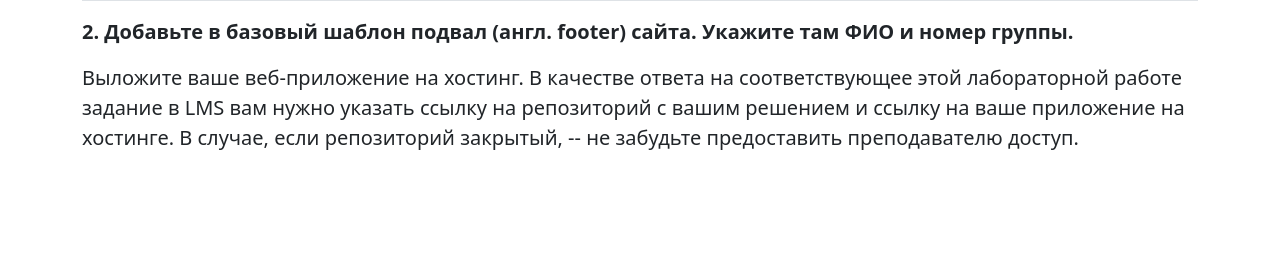
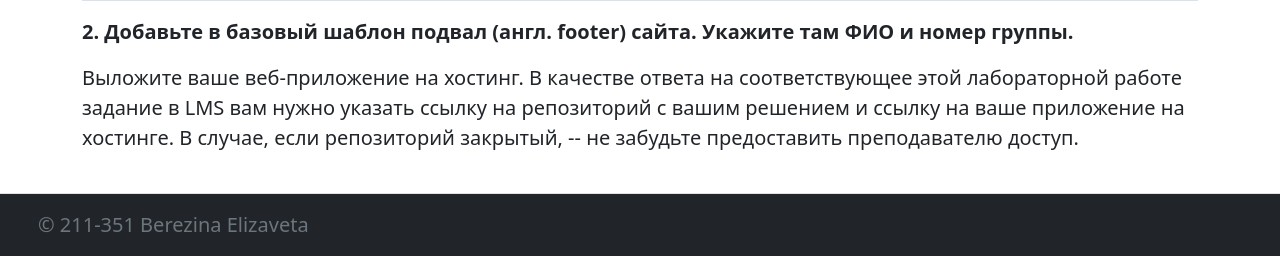
Before and after one commit to Mognoli/web_211-351_part_2, a Flask app: page / in a window 1280 px wide. Shown: the part 2004-2284 px from the top of the page. Before the commit the page ends 2154 px from the top, so only its background shows below. Run offline with Flask 2, Linux system fonts and the light colour scheme.

Commit message:
fix lab 1

```diff
--- a/lab1_template/app/app.py
+++ b/lab1_template/app/app.py
@@ -21,7 +21,7 @@ def generate_comments(replies=True):
     for i in range(random.randint(1, 5)):
         comment = { 'author': fake.name(),
                     'text': fake.text(),
-                    'img_num': random.randint(1, 5),
+                    'img_num': str(random.randint(1, 4))+'.png',
                     'position':  random.randint(0, 2)
         }
         if replies:
--- a/lab1_template/app/static/styles.css
+++ b/lab1_template/app/static/styles.css
@@ -5,3 +5,8 @@ body {
 .avatar {
     max-width: 100%;
 }
+
+.icon {
+    width: 50px;
+    height: 50px;
+}
--- a/lab1_template/app/templates/base.html
+++ b/lab1_template/app/templates/base.html
@@ -50,6 +50,17 @@
         </div>
     </main>
 
+    <div class="container-expand-lg bg-dark">
+      <footer class="d-flex flex-wrap justify-content-between align-items-center py-3 my-4 border-top">
+        <div class="col-md-4 d-flex align-items-center">
+          <a href="/" class="mb-3 me-2 mb-md-0 text-muted text-decoration-none lh-1">
+            <svg class="bi" width="30" height="24"><use xlink:href="#bootstrap"></use></svg>
+          </a>
+          <span class="text-muted">© 211-351 Berezina Elizaveta</span>
+        </div>
+      </footer>
+    </div>
+
     <script src="https://cdn.jsdelivr.net/npm/bootstrap@5.0.2/dist/js/bootstrap.bundle.min.js" integrity="sha384-MrcW6ZMFYlzcLA8Nl+NtUVF0sA7MsXsP1UyJoMp4YLEuNSfAP+JcXn/tWtIaxVXM" crossorigin="anonymous"></script>
     <script src="{{ url_for('static', filename='main.js') }}" defer></script>
 
```
Also changed, not shown: lab1_template/app/templates/post.html (+19 -4 lines), lab1_template/app/static/images/icon-1.png (added), lab1_template/app/static/images/icon-2.png (added), lab1_template/app/static/images/icon-3.png (added), lab1_template/app/static/images/icon-4.png (added).
